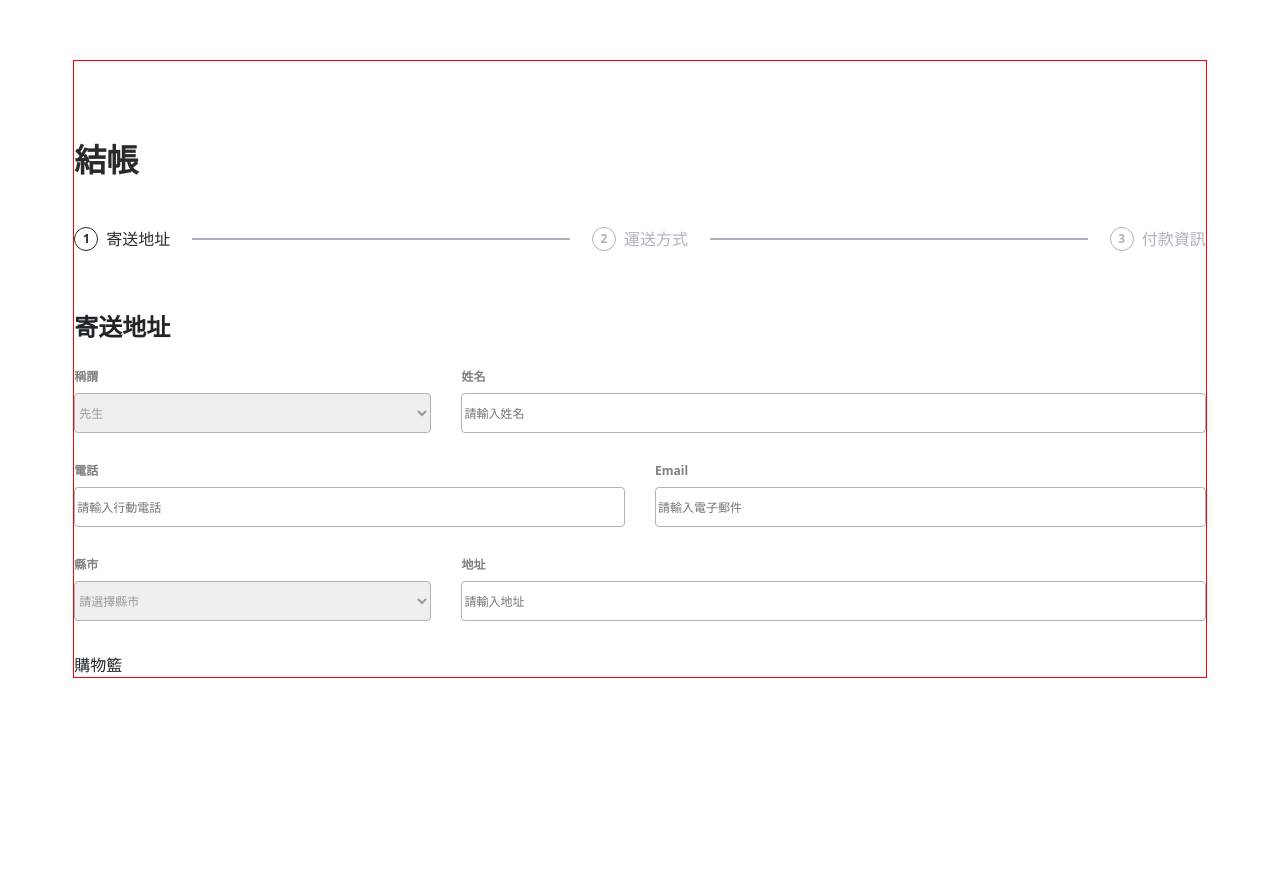
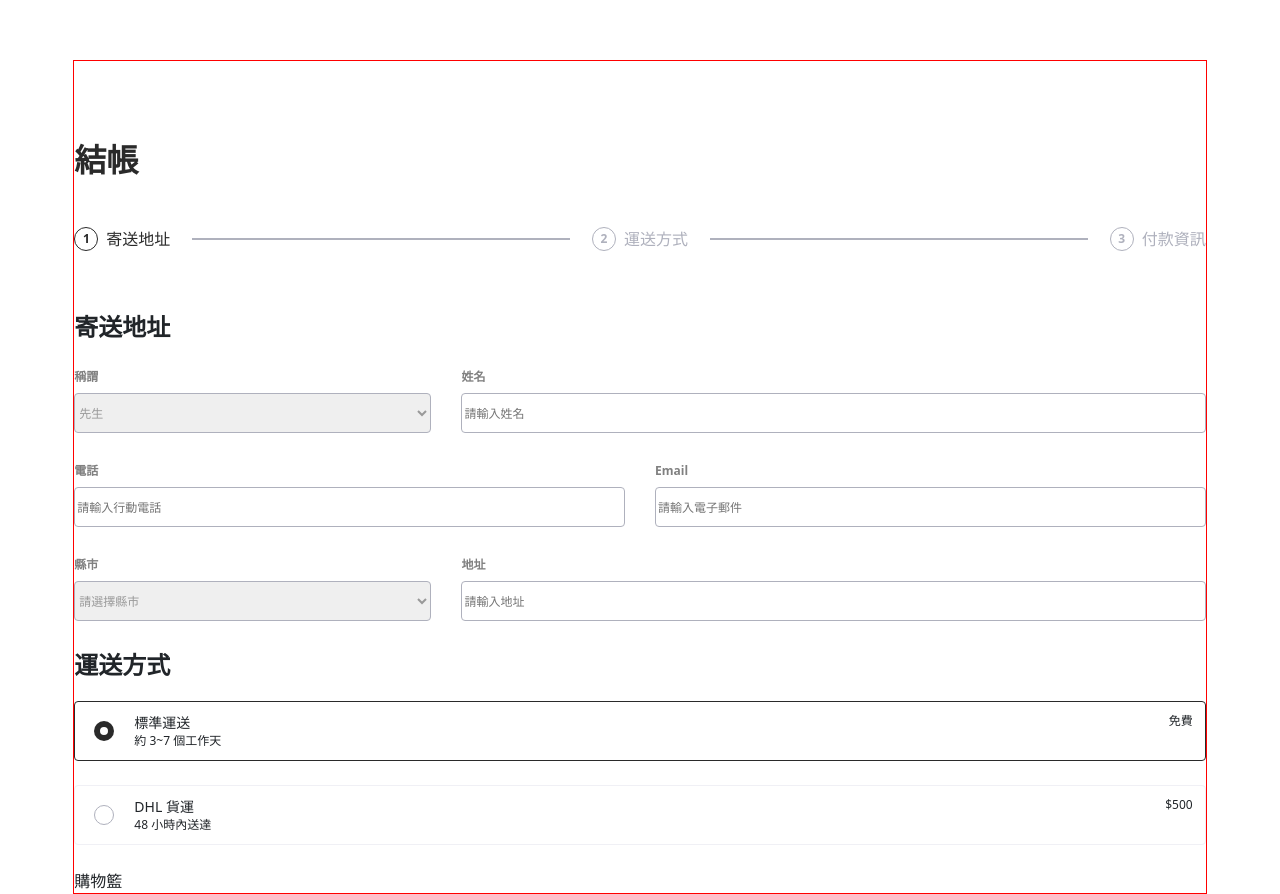
Before and after one commit to mingmoth/ac-shop, a Vue app: page /#/ in a window 1280 px wide. Before the commit the page ends 800 px from the top, so only its background shows below. Built offline with nearby package versions, Linux system fonts and the light colour scheme.

Commit message:
add Form part2 & related css

```diff
--- a/src/assets/styles/_color.scss
+++ b/src/assets/styles/_color.scss
@@ -7,6 +7,8 @@
   --input-holder: #999999;
   --step-text: #AFB1BD;
   --step-bg: #333333;
+  --radio-check: #2A2A2A;
+  --radio-border: #F0F0F5;
   --cart-bg: #FFFFFF;
   --cart-button: #F0F0F5;
   --footer-bg: #E5E5E5;
@@ -19,6 +21,8 @@
   --input-border: #5E5E5E;
   --input-label: #FFFFFF 40%;
   --input-holder: #FFFFFF 40%;
+  --radio-check: #333333;
+  --radio-border: #5E5E5E;
   --cart-bg: #383838;
   --cart-button: #808080;
   --footer-bg: #333333;
--- a/src/assets/styles/_form.scss
+++ b/src/assets/styles/_form.scss
@@ -28,6 +28,37 @@
     padding-bottom: 32px;
     &-address {
       padding-top: 16px;
+    }
+  }
+  &-ship {
+    display: flex;
+    height: 60px;
+    align-items: center;
+    margin-bottom: 24px;
+    position: relative;
+    #ship {
+      margin: 20px;
+    }
+    &-body {
+      flex: 1;
+      padding: 11px 13px 11px 0;
+      font-weight: 400;
+      &-head {
+        display: flex;
+        justify-content: space-between;
+        &-title {
+          font-size: 14px;
+          line-height: 20px;
+        }
+        &-price {
+          font-size: 12px;
+          line-height: 16px;
+        }
+      }
+      &-info {
+        font-size: 12px;
+        line-height: 16px;
+      }
     }
   }
 }
--- a/src/assets/styles/_input.scss
+++ b/src/assets/styles/_input.scss
@@ -23,3 +23,36 @@ label {
   color: var(--input-label);
   padding-bottom: 8px;
 }
+
+input {
+  &[type="radio"] {
+    -webkit-appearance: none;
+    border-radius: 50%;
+    cursor: pointer;
+    width: 20px;
+    height: 20px;
+    &::after {
+      content: '';
+      position:absolute;
+      top: 0%;
+      left: 0%;
+      width: 100%;
+      height: 60px;
+      border: 1px solid var(--radio-border);
+      border-radius: 4px;
+    }
+    &:hover {
+      &::after {
+        border: 1px solid var(--text-content);
+      }
+    }
+    &:checked {
+      box-shadow: inset 0 0 0 6px var(--text-content);
+      border: none;
+      &::after {
+        border: 1px solid var(--text-content);
+      }
+    }
+
+  }
+}
--- a/src/components/Form.vue
+++ b/src/components/Form.vue
@@ -38,5 +38,28 @@
         </div>
       </div>
     </form>
+    <form action="">
+      <div class="form-title">運送方式</div>
+      <div class="form-ship">
+        <input type="radio" name="ship" id="ship" checked>
+        <div class="form-ship-body">
+          <div class="form-ship-body-head">
+            <div class="form-ship-body-head-title">標準運送</div>
+            <div class="form-ship-body-head-price">免費</div>
+          </div>
+          <div class="form-ship-body-info">約 3~7 個工作天</div>
+        </div>
+      </div>
+      <div class="form-ship">
+        <input type="radio" name="ship" id="ship">
+        <div class="form-ship-body">
+          <div class="form-ship-body-head">
+            <div class="form-ship-body-head-title">DHL 貨運</div>
+            <div class="form-ship-body-head-price">$500</div>
+          </div>
+          <div class="form-ship-body-info">48 小時內送達</div>
+        </div>
+      </div>
+    </form>
   </div>
 </template>
```
